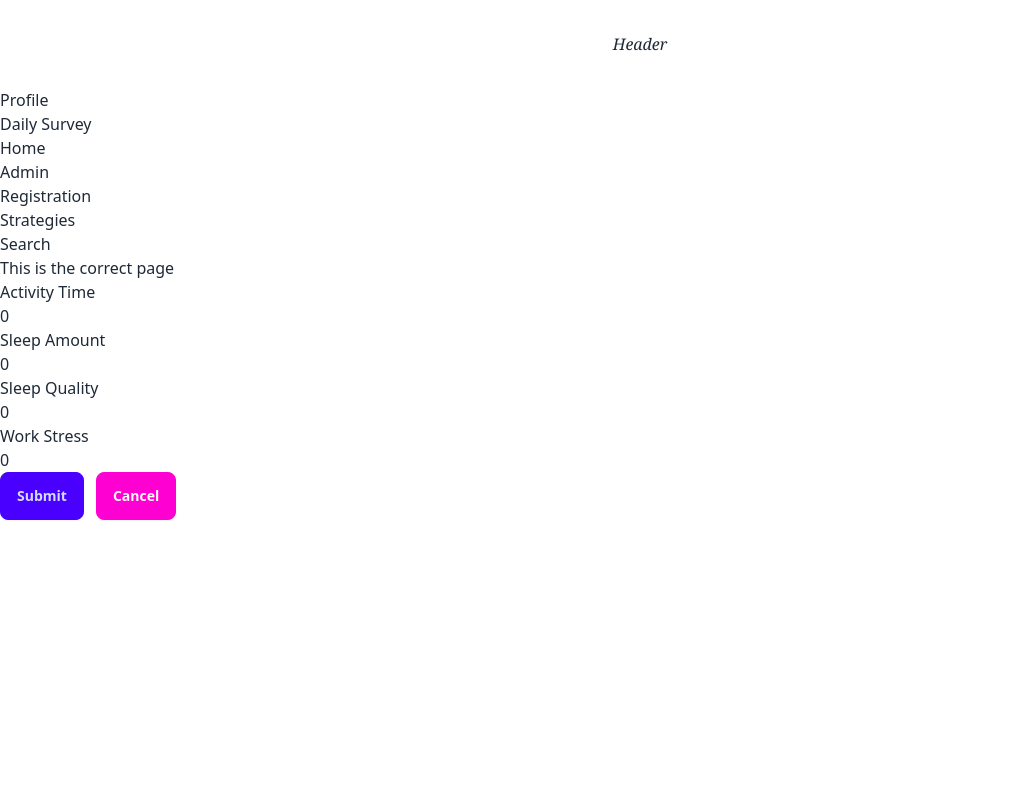
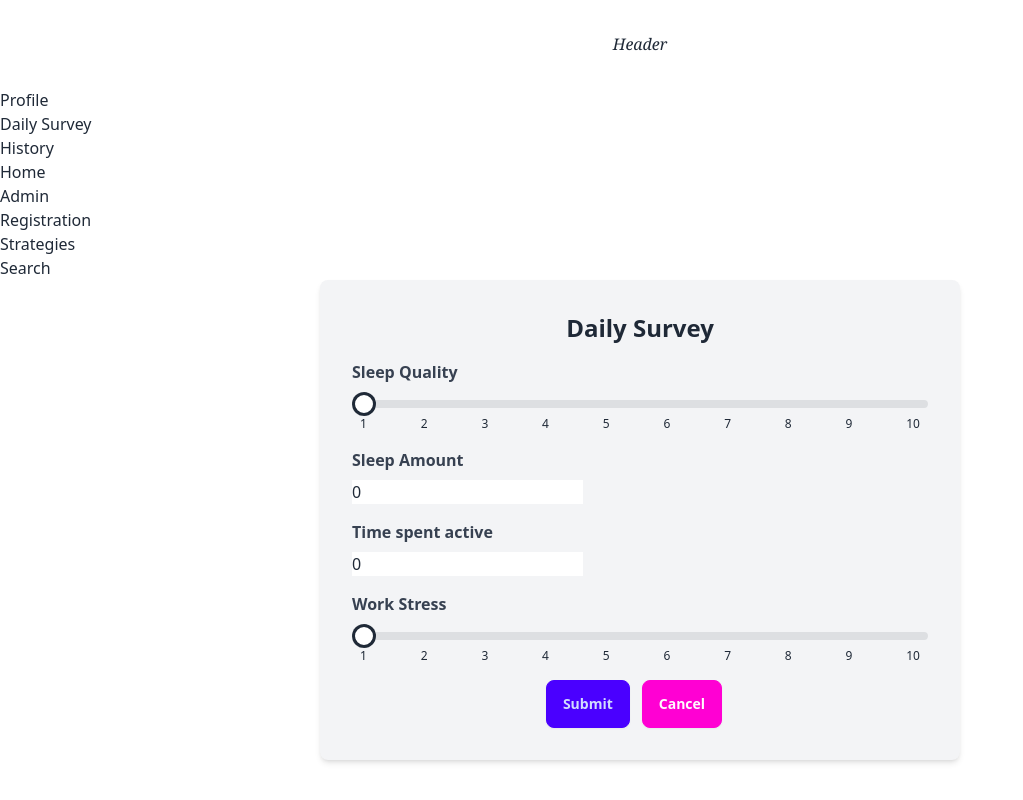
Before and after one commit to Winter-2024-Hackathon-Team-2/health-tracker, a React (Create React App) app in the folder frontend/: page /survey in a window 1280 px wide. Shown: the whole page, without its empty margins (0-1023 px from the left). Built offline with nearby package versions, Linux system fonts and the light colour scheme; no server answers.

Commit message:
edited survey, added pallette
Added the color palette to tailwind and gave css to the daily survey. Will need to change colors, but mostly looks good now. Also added once more to navbar to access that daily survey

```diff
--- a/frontend/src/employee/DailySurveyForm.js
+++ b/frontend/src/employee/DailySurveyForm.js
@@ -27,24 +27,40 @@ function DailySurveyForm(){
     }
 
     return (
-        <div className="w-100">
-            <h1>This is the correct page</h1>
-            <form onSubmit={handleSubmit}>
-                <div className="form-group">
-                    <label htmlFor="activity_time">
-                        Activity Time
+        <div className="flex items-center justify-center min-h-full">
+
+            <form onSubmit={handleSubmit} className="w-1/2 bg-gray-100 p-8 rounded-lg shadow-md">
+                <h1 className="text-2xl font-bold mb-4 text-center">Daily Survey</h1>
+                <div className="form-group mb-4">
+                    <label htmlFor="activity_time" className="block text-gray-700 font-bold mb-2">
+                        Sleep Quality
                     </label>
                     <input
-                        type="number"
-                        className="form-control"
-                        id="activity_time"
-                        name="activity_time"
+                        type="range"
+                        className="form-control range"
+                        id="sleep_quality"
+                        name="sleep_quality"
+                        value={formData.sleep_quality}
                         onChange={handleInput}
-                        value={formData.activity_time}
-                        placeholder="number of minutes being active yesterday" />
+                        min= '1'
+                        max= '10'
+                        step='1'
+                        required />
+                    <div className="w-full flex justify-between text-xs px-2">
+                        <span>1</span>
+                        <span>2</span>
+                        <span>3</span>
+                        <span>4</span>
+                        <span>5</span>
+                        <span>6</span>
+                        <span>7</span>
+                        <span>8</span>
+                        <span>9</span>
+                        <span>10</span>
+                    </div>
                 </div>
-                <div className="form-group">
-                    <label htmlFor="sleep_amount">
+                <div className="form-group mb-4">
+                    <label htmlFor="sleep_amount" className="block text-gray-700 font-bold mb-2">
                         Sleep Amount
                     </label>
                     <input
@@ -56,35 +72,51 @@ function DailySurveyForm(){
                         value={formData.sleep_amount}
                         placeholder="Hours of sleep last night" />
                 </div>
-                <div className="form-group">
-                    <label htmlFor="sleep_quality">
-                        Sleep Quality
+                <div className="form-group mb-4">
+                    <label htmlFor="activity_time" className="block text-gray-700 font-bold mb-2">
+                        Time spent active
                     </label>
                     <input
                         type="number"
                         className="form-control"
-                        id="sleep_quality"
-                        name="sleep_quality"
+                        id="activity_time"
+                        name="activity_time"
                         onChange={handleInput}
-                        value={formData.sleep_quality}
+                        value={formData.activity_time}
                         required />
                 </div>
-                <div className="form-group">
-                    <label htmlFor="work_stress">
+                <div className="form-group mb-4">
+                    <label htmlFor="work_stress" className="block text-gray-700 font-bold mb-2">
                         Work Stress
                     </label>
                     <input
-                        type="number"
-                        className="form-control"
+                        type="range"
+                        className="form-control range"
                         id="work_stress"
                         name="work_stress"
                         value={formData.work_stress}
                         onChange={handleInput}
+                        min= '1'
+                        max= '10'
+                        step='1'
                         required />
+                        <div className="w-full flex justify-between text-xs px-2">
+                            <span>1</span>
+                            <span>2</span>
+                            <span>3</span>
+                            <span>4</span>
+                            <span>5</span>
+                            <span>6</span>
+                            <span>7</span>
+                            <span>8</span>
+                            <span>9</span>
+                            <span>10</span>
+                    </div>
                 </div>
-
-                <button type="submit" className="btn btn-primary mr-3">Submit</button>
-                <button type="button" className="btn btn-secondary mr-3" onClick={()=>navigate(-1)}>Cancel</button>
+                <div className="flex justify-center">
+                    <button type="submit" className="btn btn-primary mr-3">Submit</button>
+                    <button type="button" className="btn btn-secondary mr-3" onClick={()=>navigate(-1)}>Cancel</button>
+                </div>
             </form>
         </div>)
 }
--- a/frontend/src/layout/NavBar.js
+++ b/frontend/src/layout/NavBar.js
@@ -9,7 +9,10 @@ function NavBar() {
           <Link to="/profile">Profile</Link>
         </li>
         <li>
-          <Link to="/track">Daily Survey</Link>
+          <Link to="/survey">Daily Survey</Link>
+        </li>
+        <li>
+          <Link to="/track">History</Link>
         </li>
         <li>
           <Link to="/">Home</Link>
--- a/frontend/tailwind.config.js
+++ b/frontend/tailwind.config.js
@@ -2,7 +2,15 @@
 module.exports = {
   content: ["./src/**/*.{js,jsx,ts,tsx}"],
   theme: {
-    extend: {},
+    extend: {
+      colors: {
+        'dark-purple': '#393550',
+        'turqoise': '#209FCD',
+        'pale-yellow': '#F8EFA0',
+        'off-white': '#FAFAFA',
+        'almost-black': '#161626',
+      },
+    },
   },
   plugins: [require("daisyui")],
 }
```
